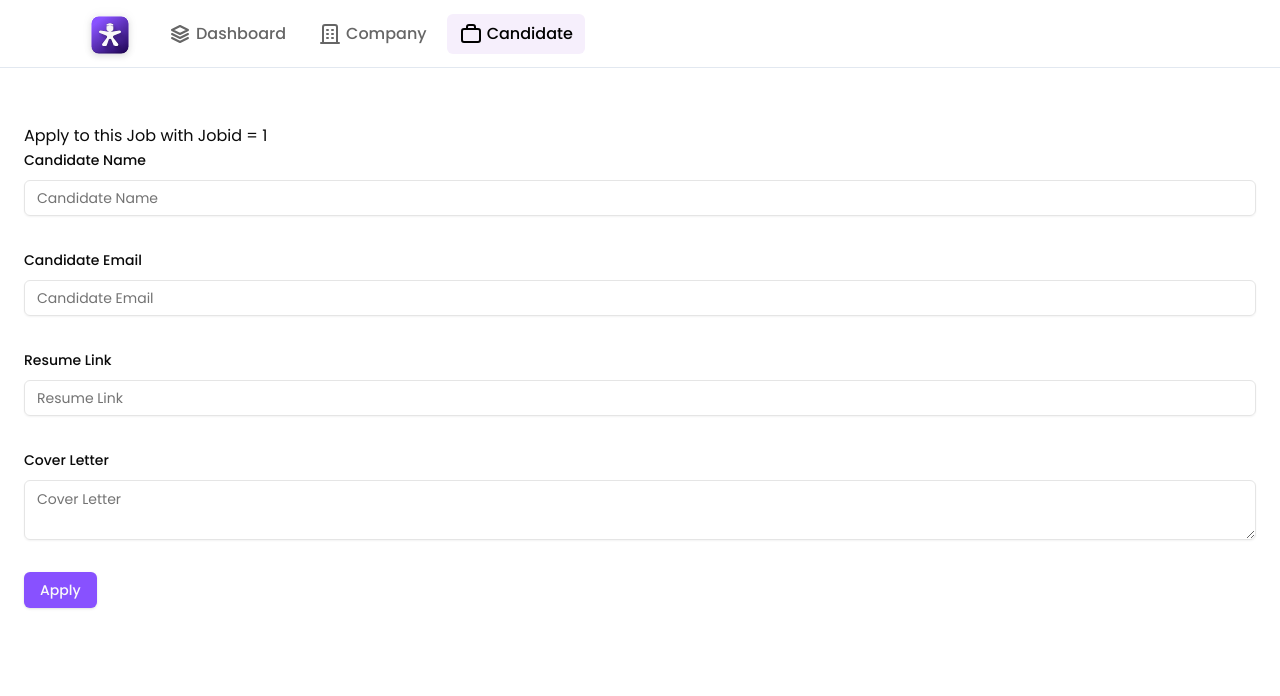
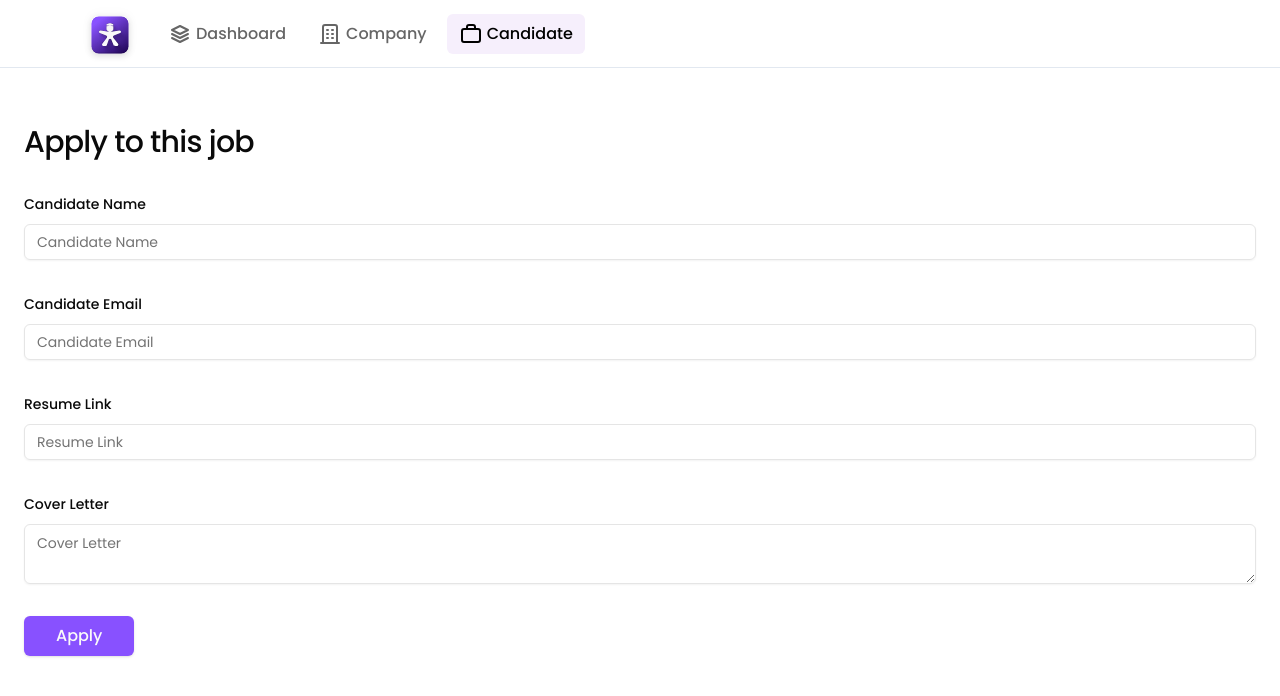
Before and after one commit to iuashrafi/jobs-portal-assignment, a Next.js app: page /candidate/apply/1 in a window 1280 px wide. Shown: the top 696 px of the page. Built offline with nearby package versions, Linux system fonts and the light colour scheme.

Commit message:
ui fixes

```diff
--- a/app/candidate/_components/DisplayJobs.tsx
+++ b/app/candidate/_components/DisplayJobs.tsx
@@ -30,22 +30,25 @@ const DisplayJobs = ({
 
   return (
     <>
+      {totalPages === 0 && (
+        <div className="italic text-base py-32 text-center">No Jobs Found</div>
+      )}
       <div className="grid grid-cols-12 gap-4 mt-8">
         {jobs.map((job: Job) => (
           <div
             key={job.id}
-            className="col-span-12 sm:col-span-6 md:col-span-4 2xl:col-span-3 border app-border p-4 rounded-2xl"
+            className="group transition ease-in-out card-shadow hover:scale-[1.01] col-span-12 sm:col-span-6 md:col-span-4 2xl:col-span-3 border app-border p-4 rounded-2xl flex flex-col h-full"
           >
             <div className="font-medium text-lg">{job.title}</div>
             <div>
               {job.location} | {job.salary > 0 ? `${job.salary} lpa` : `Unpaid`}
             </div>
-            <p className="app-text-secondary">
-              {truncateText(job.description, 100)}{" "}
+            <p className="app-text-secondary flex-grow">
+              {truncateText(job.description, 100)}
             </p>
             <Button
               variant={"primary"}
-              className="w-full rounded-lg mt-2 text-base"
+              className="w-full rounded-lg mt-auto"
               asChild
             >
               <Link href={`/candidate/jobs/${job.id}`}>
@@ -57,6 +60,7 @@ const DisplayJobs = ({
       </div>
 
       {/* Pagination */}
+      {totalPages > 0 && (
         <div className="flex justify-center mt-12 space-x-6">
           <Button
             variant="secondary"
@@ -74,6 +78,7 @@ const DisplayJobs = ({
             Next <IconChevronRight />
           </Button>
         </div>
+      )}
     </>
   );
 };
--- a/app/candidate/apply/[jobId]/page.tsx
+++ b/app/candidate/apply/[jobId]/page.tsx
@@ -1,3 +1,4 @@
+import { TypographyH1 } from "@/components/typography";
 import JobApplicationForm from "../_components/job-application-form";
 
 export default async function Page({
@@ -8,7 +9,7 @@ export default async function Page({
   const { jobId } = await params;
   return (
     <div>
-      <h1>Apply to this Job with Jobid = {jobId} </h1>
+      <TypographyH1 text="Apply to this job" />
       <JobApplicationForm jobId={jobId} />
     </div>
   );
--- a/app/candidate/apply/_components/job-application-form.tsx
+++ b/app/candidate/apply/_components/job-application-form.tsx
@@ -37,7 +37,7 @@ const JobApplicationForm = ({ jobId }: { jobId: number }) => {
 
   return (
     <Form {...form}>
-      <form onSubmit={form.handleSubmit(onSubmit)} className="space-y-8">
+      <form onSubmit={form.handleSubmit(onSubmit)} className="space-y-8 mt-8">
         <FormFieldWrapper
           name="name"
           label="Candidate Name"
@@ -70,7 +70,12 @@ const JobApplicationForm = ({ jobId }: { jobId: number }) => {
           renderInput={(field) => <Textarea {...field} />}
         />
 
-        <Button type="submit" variant={"primary"}>
+        <Button
+          type="submit"
+          variant={"primary"}
+          size={"lg"}
+          className="text-base"
+        >
           Apply
         </Button>
       </form>
--- a/app/company/_components/JobsListing.tsx
+++ b/app/company/_components/JobsListing.tsx
@@ -56,7 +56,6 @@ const JobsListing = ({ jobs }: { jobs: Job[] }) => {
                 const isLastRow = index === jobs.length - 1;
                 return (
                   <Fragment key={job.id}>
-                    {/* <Link href={`/company/jobs/${job.id}`} legacyBehavior={true}> */}
                     <TableRow className="h-[60px] app-border hover:bg-[#F7F9FB] hover:cursor-pointer">
                       <TableCell
                         className={`pl-6 ${isLastRow ? "rounded-bl-xl" : ""}`}
@@ -65,7 +64,7 @@ const JobsListing = ({ jobs }: { jobs: Job[] }) => {
                       </TableCell>
                       <TableCell>{job.location}</TableCell>
                       <TableCell>
-                        <span className="border px-1 py-0.5 rounded-md">
+                        <span className="border-none text-sm px-[7px] py-[3px] rounded-md bg-[#FFE3D4] text-[#9F3D00]">
                           {job.category}
                         </span>
                         &nbsp;
@@ -108,7 +107,6 @@ const JobsListing = ({ jobs }: { jobs: Job[] }) => {
                         </DropdownMenu>
                       </TableCell>
                     </TableRow>
-                    {/* </Link> */}
                   </Fragment>
                 );
               })}
--- a/app/company/_components/create-job-form.tsx
+++ b/app/company/_components/create-job-form.tsx
@@ -114,7 +114,7 @@ const CreateJobForm = ({ initialData }: CreateJobSchemaProps) => {
           name="category"
           render={({ field }) => (
             <FormItem>
-              <FormLabel>Restaurant Lead Status</FormLabel>
+              <FormLabel>Job Category</FormLabel>
               <Select onValueChange={field.onChange} defaultValue={field.value}>
                 <FormControl>
                   <SelectTrigger>
--- a/app/globals.css
+++ b/app/globals.css
@@ -88,3 +88,7 @@ body {
 .app-table-shadow{
   box-shadow: 0px 4px 14px 0px #0000000D;
 }
+
+.card-shadow:hover{
+  box-shadow: 0px 4px 14px 0px #0000000D;
+}
--- a/app/layout.tsx
+++ b/app/layout.tsx
@@ -11,7 +11,7 @@ const poppins = Poppins({
 
 export const metadata: Metadata = {
   title: "Jobs Portal",
-  description: "Generated by create next app",
+  description: "Developed By Imtiaz uddin",
 };
 
 export default function RootLayout({
--- a/app/page.tsx
+++ b/app/page.tsx
@@ -6,12 +6,12 @@ export default function Home() {
       <h1 className="text-center mt-16 app-text-secondary">Continue As</h1>
       <div className="mt-10 flex bg-red-00 justify-center items-center gap-12">
         <Link href="/company/jobs">
-          <div className="hover:scale-[1.025] transition-all cursor-pointer border app-border px-20 py-16 rounded-2xl">
+          <div className="hover:scale-[1.025] card-shadow transition-all cursor-pointer border app-border px-20 py-16 rounded-2xl">
             Company
           </div>
         </Link>
         <Link href="/candidate/jobs">
-          <div className="hover:scale-[1.025] transition-all cursor-pointer border app-border px-20 py-16 rounded-2xl">
+          <div className="hover:scale-[1.025] card-shadow transition-all cursor-pointer border app-border px-20 py-16 rounded-2xl">
             Candidate
           </div>
         </Link>
```
Lines whose indentation alone changed are shown as unchanged.
